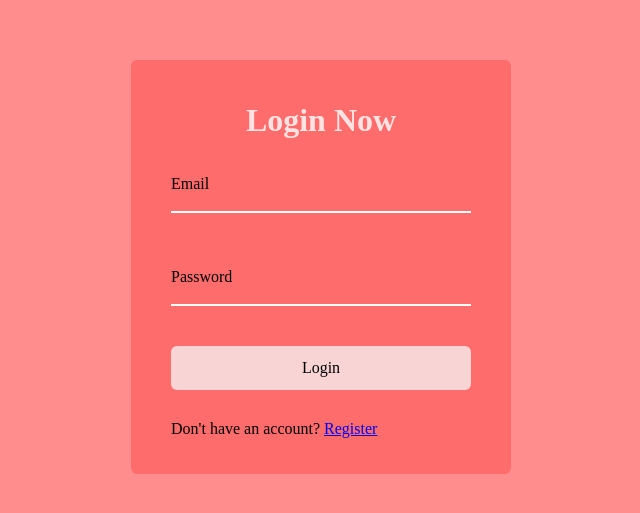
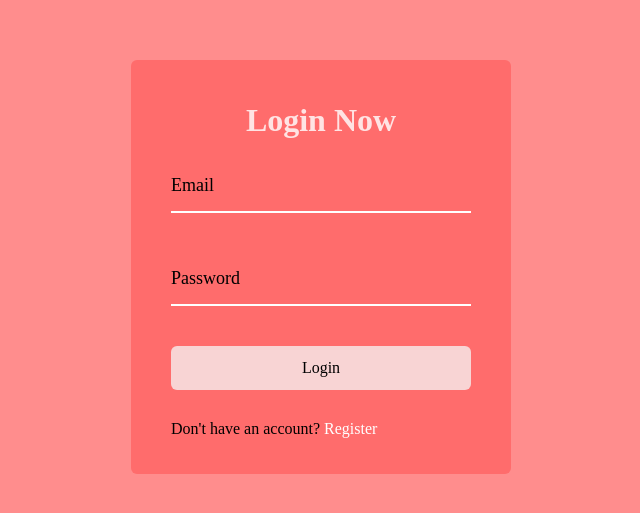
Before and after one commit to Himanshu88027/50-mini-js-practice-project, a plain HTML site: page Form/index.html in a window 1280 px wide. Shown: the part 133-646 px from the top of the page, 319-959 px from the left. Drawn offline with Linux system fonts and the light colour scheme; files whose address does not match are found by name.

Commit message:
adding logic

```diff
--- /dev/null
+++ b/Form/script.js
@@ -0,0 +1,11 @@
+document.querySelectorAll('.form label').forEach(label => {
+    const letters = label.innerText.split('');
+    label.innerHTML = '';
+
+    letters.forEach((letter, idx) => {
+        const span = document.createElement('span');
+        span.textContent = letter;
+        span.style.transitionDelay = `${idx * 50}ms`;
+        label.appendChild(span);
+    });
+});
--- a/Form/style.css
+++ b/Form/style.css
@@ -20,6 +20,11 @@ html, body{
 .container h1{
     text-align: center;
     color: rgb(255, 227, 227);
+}
+
+.container a {
+    text-decoration: none;
+    color: #fff;
 }
 
 .btn {
@@ -62,7 +67,7 @@ html, body{
 .form input:focus,
 .form input:valid {
   outline: 0;
-  border-bottom-color: lightblue;
+  border-bottom-color: #fff;
 }
 
 .form label {
@@ -81,6 +86,6 @@ html, body{
 
 .form input:focus + label span,
 .form input:valid + label span {
-  color: lightblue;
+  color: #fff;
   transform: translateY(-30px);
 }
```
